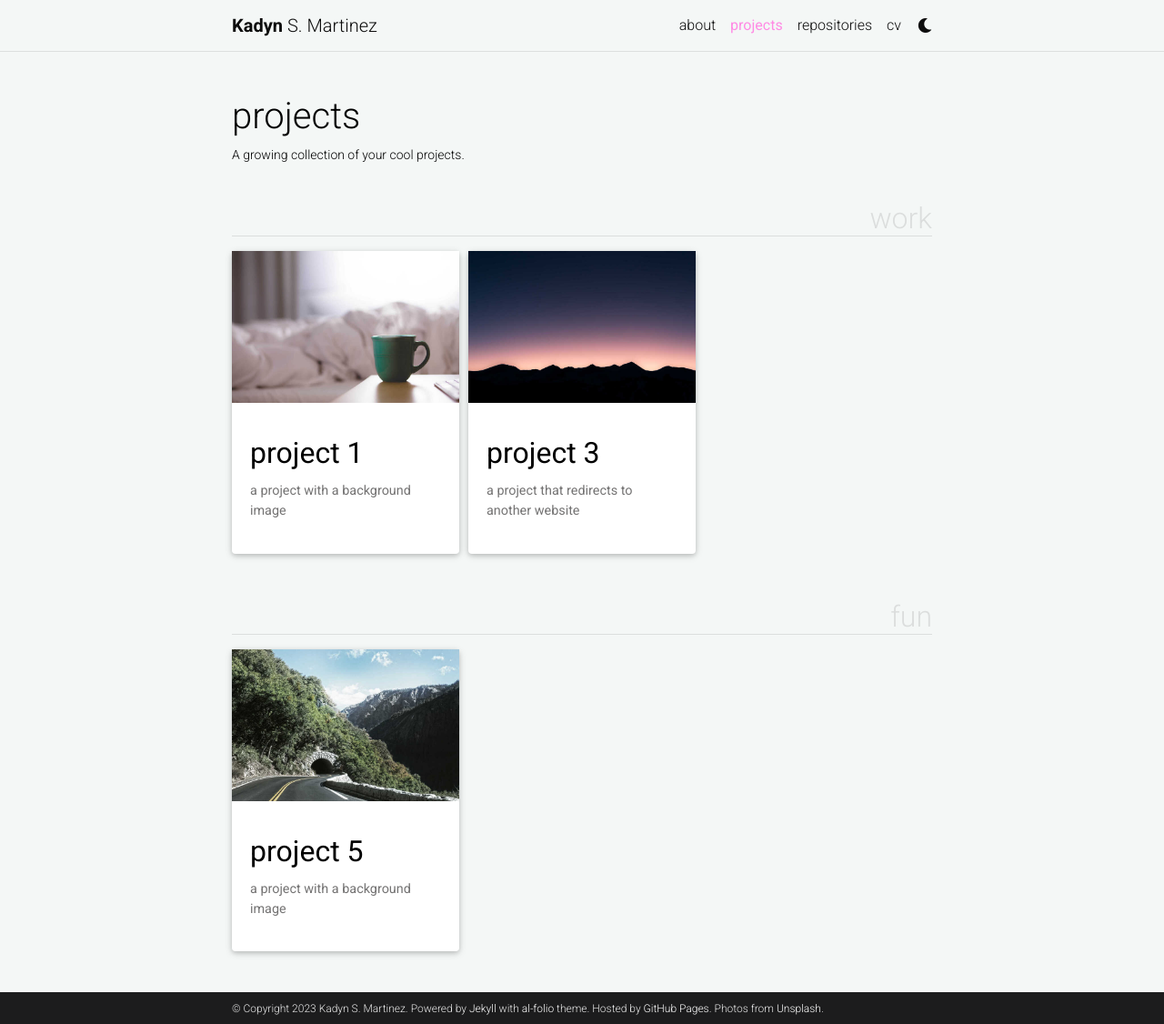
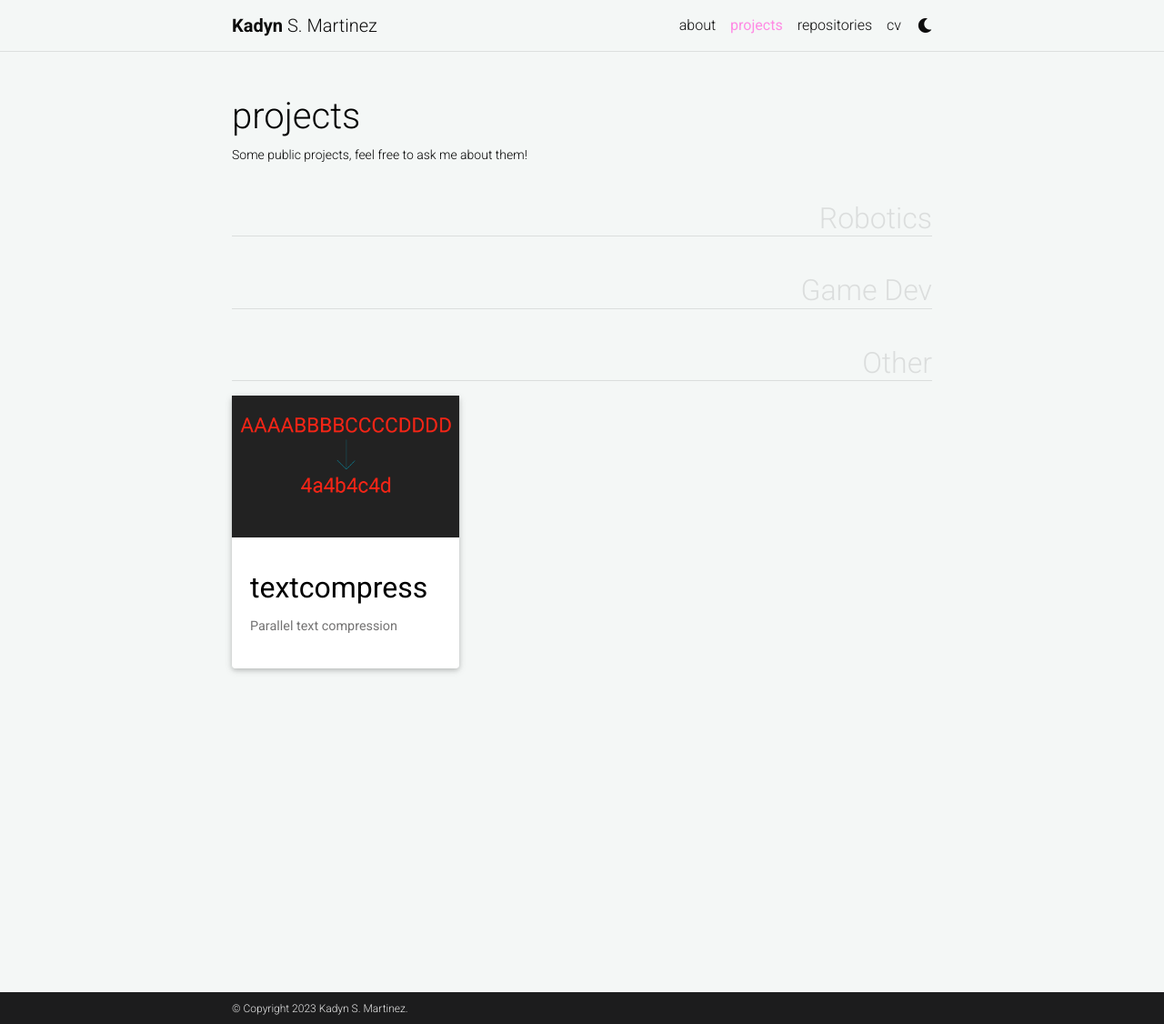
Before and after one commit to KadynCBR/KadynCBR.github.io, a Jekyll site: the page built from _pages/projects.md, in a window 1280 px wide and 1126 px high. Shown: the whole window at 91% size. Built offline with Jekyll 4.4.1, drawn with Linux system fonts in a browser that asks for light colours; full-size pictures stand in for the smaller copies a plugin makes; comment, search, counter and statistics services are not loaded; a style sheet for code colours, icons or effects is not loaded.

Commit message:
textcompress

```diff
--- a/_config.yml
+++ b/_config.yml
@@ -9,10 +9,7 @@ last_name: Martinez
 email:
 description: > # the ">" symbol means to ignore newlines until "footer_text:"
   Kadyn Martinez's online portfolio and presence.
-footer_text: >
-  Powered by <a href="https://jekyllrb.com/" target="_blank">Jekyll</a> with <a href="https://github.com/alshedivat/al-folio">al-folio</a> theme.
-  Hosted by <a href="https://pages.github.com/" target="_blank">GitHub Pages</a>.
-  Photos from <a href="https://unsplash.com" target="_blank">Unsplash</a>.
+footer_text:
 keywords: Software Engineer, Computer scientist, Gameplay engineer, game programmer, roboticist, robots, robotics, unity, ROS  # add your own keywords or leave empty
 
 lang: en # the language of your site (for example: en, fr, cn, ru, etc.)
--- a/_pages/projects.md
+++ b/_pages/projects.md
@@ -2,10 +2,10 @@
 layout: page
 title: projects
 permalink: /projects/
-description: A growing collection of your cool projects.
+description: Some public projects, feel free to ask me about them!
 nav: true
 nav_order: 2
-display_categories: [work, fun]
+display_categories: [Robotics, Game Dev, Other]
 horizontal: false
 ---
 
--- a/_projects/1_project.md
+++ b/_projects/textcompress.md
@@ -1,10 +1,11 @@
 ---
 layout: page
-title: project 1
-description: a project with a background image
-img: assets/img/12.jpg
+title: TextCompress
+description: Parallel text compression
+img: assets/img/project_textcompress.jpg
+redirect: https://github.com/KadynCBR/textcompress/blob/main/report.md
 importance: 1
-category: work
+category: Other
 ---
 
 Every project has a beautiful feature showcase page.
```
Also changed, not shown: _data/repositories.yml (+4 -7 lines), assets/img/project_textcompress.png (added).
